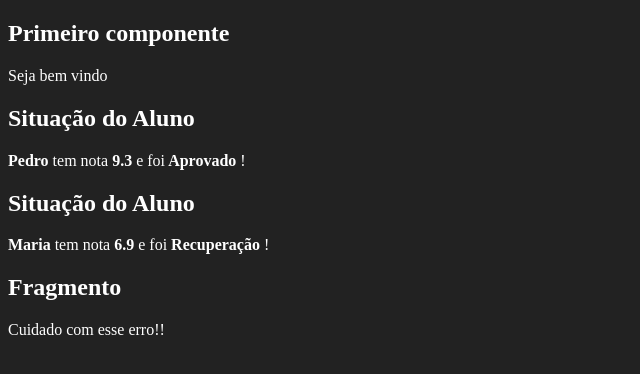
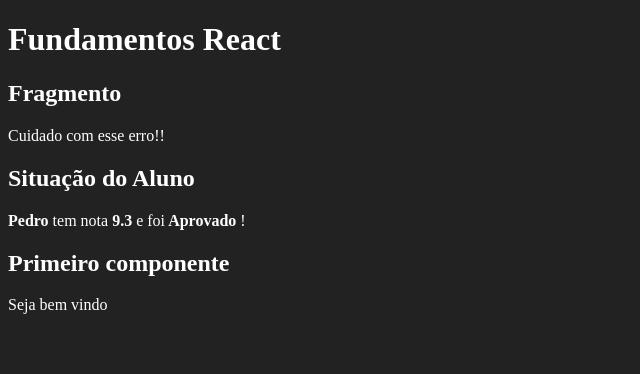
Before and after one commit to Ricardo-Lucena-Clear/Fundamentos-React, a React (Create React App) app: page / in a window 1280 px wide. Shown: the top 374 px of the page, without its empty margins (0-640 px from the left). Built offline with nearby package versions, Linux system fonts and the light colour scheme.

Commit message:
App Component

```diff
--- /dev/null
+++ b/src/App.jsx
@@ -0,0 +1,21 @@
+import React from "react";
+import Primeiro from './components/basicos/Primeiro';
+import ComParametro from './components/basicos/ComParametro';
+import Fragmento from './components/basicos/Fragmento';
+
+
+export default () =>(
+    <div id="app">
+        <h1>Fundamentos React</h1>
+
+        <Fragmento />
+
+        <ComParametro
+            titulo="Situação do Aluno"
+            aluno="Pedro"
+            nota={9.3} />
+
+        <Primeiro></Primeiro>
+
+    </div>
+);
--- a/src/index.js
+++ b/src/index.js
@@ -1,23 +1,10 @@
 import ReactDOM  from 'react-dom';
 import React from 'react';
 import './index.css'
-import Primeiro from './components/basicos/Primeiro';
-import ComParametro from './components/basicos/ComParametro';
-import Fragmento from './components/basicos/Fragmento';
+import App from './App';
 
 
 ReactDOM.render(
-    <div id="app">
-       <Primeiro></Primeiro>
-       <ComParametro
-       titulo= "Situação do Aluno"
-       aluno= "Pedro"
-       nota={9.3}/>
-       <ComParametro
-       titulo= "Situação do Aluno"
-       aluno= "Maria"
-       nota={6.9}/>
-       <Fragmento/>
-        </div>,
+   <App />,
     document.getElementById('root')
 );
```
Also changed, not shown: src/components/basicos/Fragmento.jsx (+0 -8 lines).
